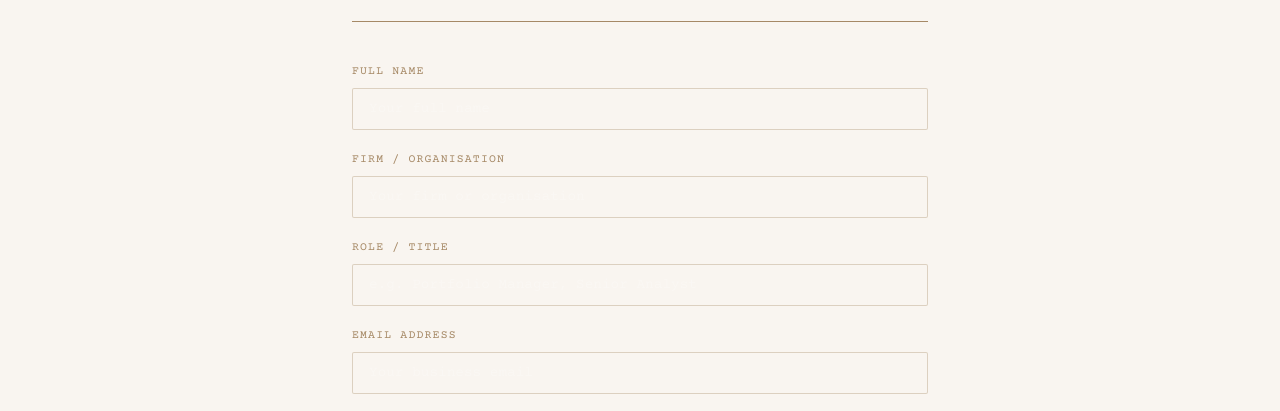
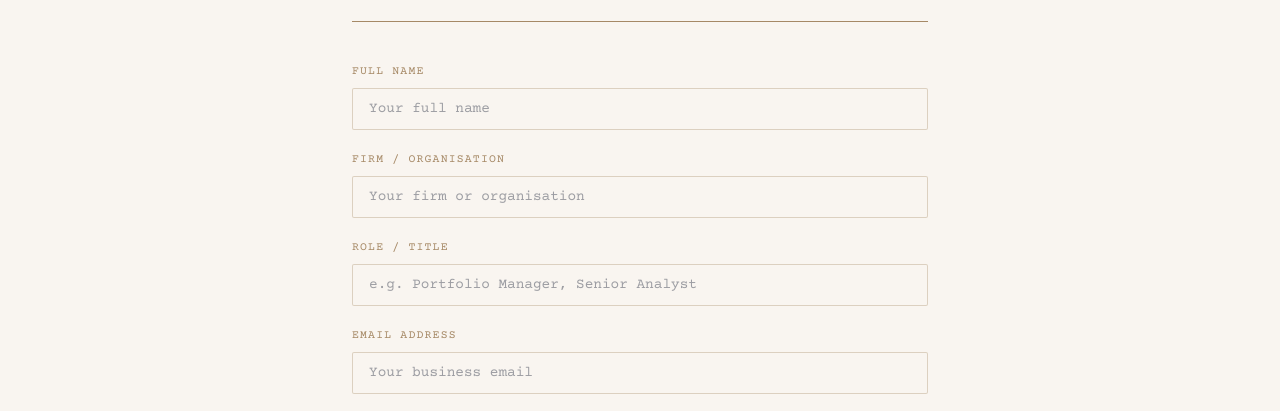
Before and after one commit to Ccoelhojones/Veritas-Nexum-Site, a website: page request-access.html in a window 1280 px wide. Shown: the part 356-767 px from the top of the page. Drawn offline with nearby package versions, Linux system fonts and the light colour scheme.

Commit message:
Change form input text to navy so typed text is visible on dark background

```diff
--- a/request-access.html
+++ b/request-access.html
@@ -75,7 +75,7 @@
             padding: 0.75rem 1rem;
             font-family: var(--font-body);
             font-size: 0.9rem;
-            color: var(--white);
+            color: #2C3444;
             outline: none;
             transition: border-color 0.2s;
             width: 100%;
@@ -90,7 +90,7 @@
 
         .form-field input::placeholder,
         .form-field textarea::placeholder {
-            color: rgba(255,255,255,0.25);
+            color: rgba(44,52,68,0.45);
         }
 
         .form-field select option {
```
